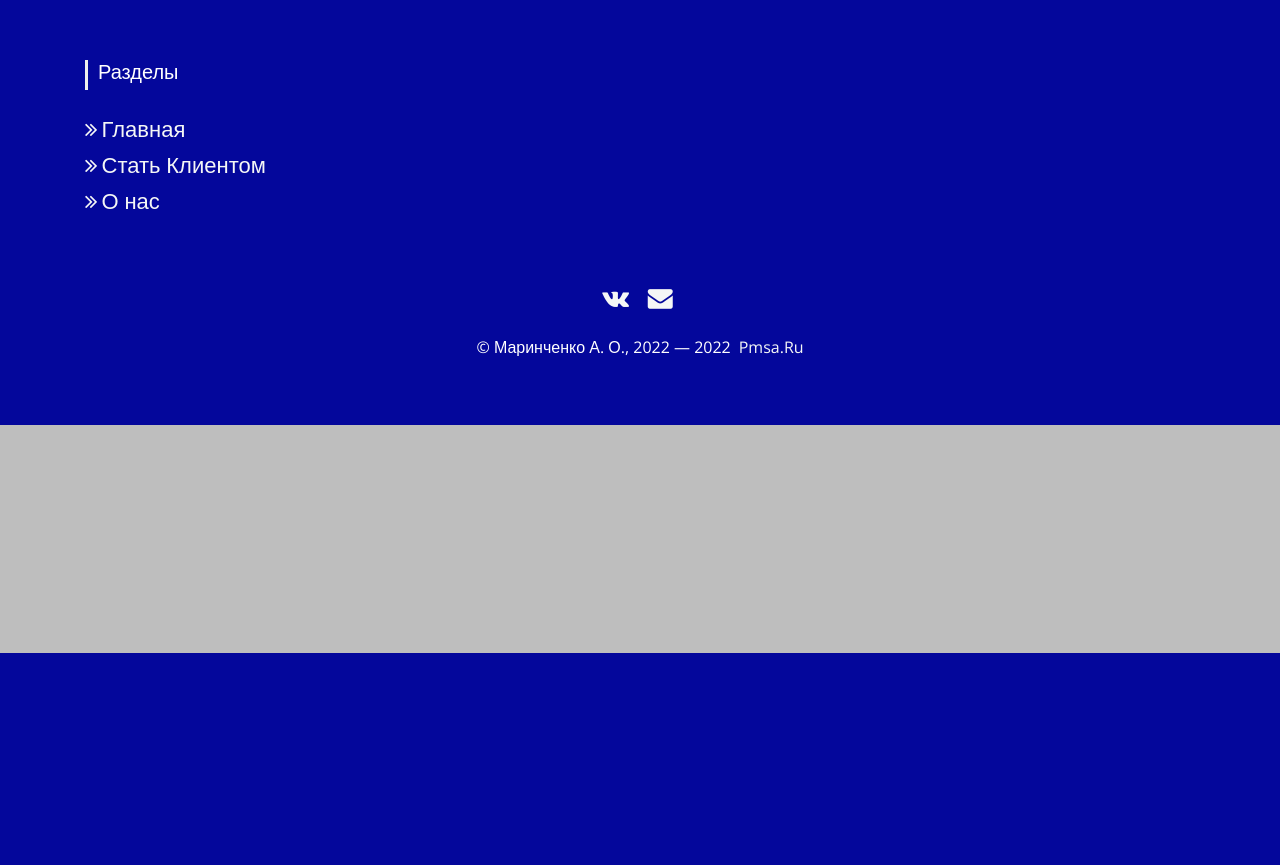
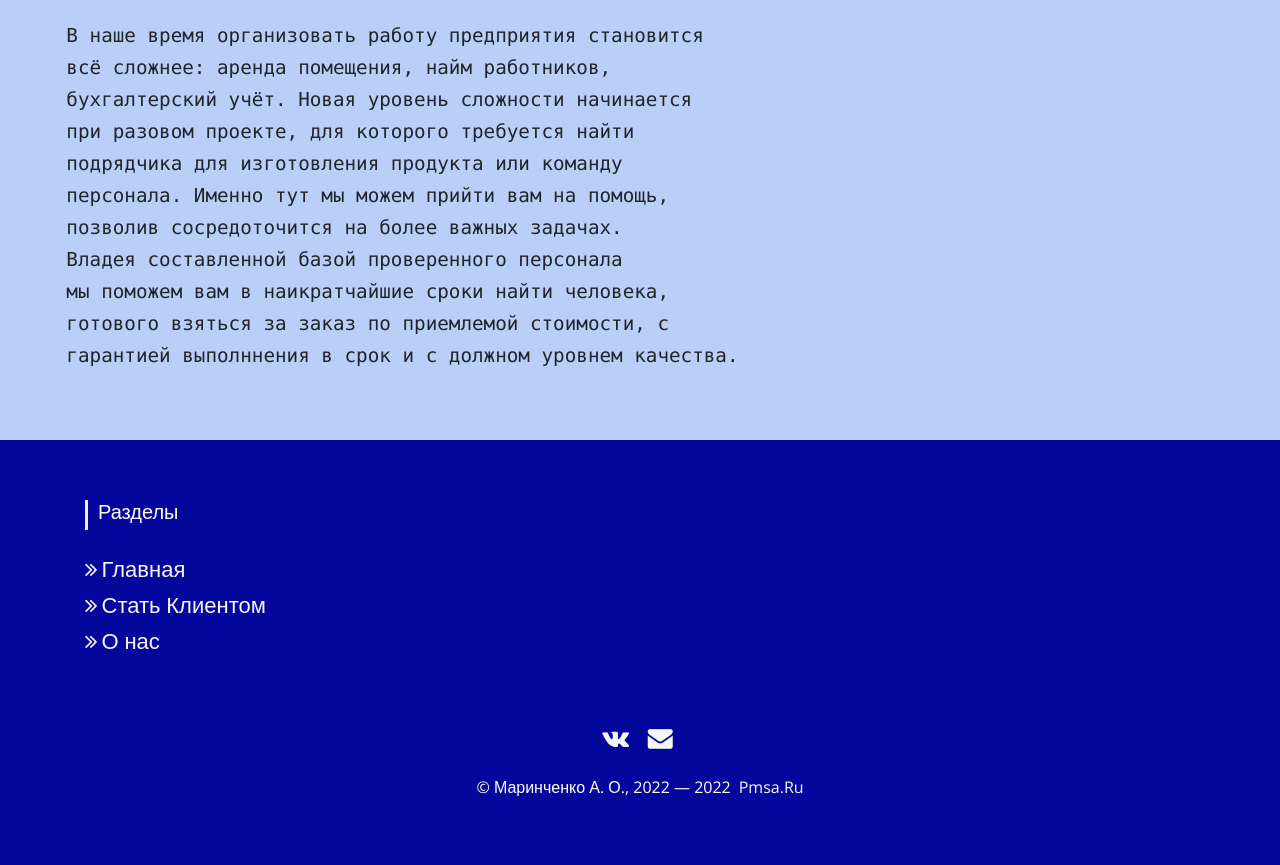
Before and after one commit to Sp0ge/company_site, a Flask app: page /about in a window 1280 px wide. Shown: the part 147-1012 px from the top of the page. Before the commit the page ends 800 px from the top, so only its background shows below. Run offline with Flask 2, Linux system fonts and the light colour scheme; some libraries are stand-ins or nearby versions.

Commit message:
about update

```diff
--- /dev/null
+++ b/static/css/about.css
@@ -0,0 +1,8 @@
+.description{
+    text-align: left;
+    padding: 20px;
+    background: #bacff7;
+}
+.right{
+    position: static;
+}
--- a/templates/about.html
+++ b/templates/about.html
@@ -4,5 +4,19 @@
   <link href="{{ url_for('static', filename='css/about.css') }}" type="text/css" rel="stylesheet">
 {% endblock %}
 {% block content %}
-
+<div class="description right">
+  <pre>
+    В наше время организовать работу предприятия становится
+    всё сложнее: аренда помещения, найм работников,
+    бухгалтерский учёт. Новая уровень сложности начинается
+    при разовом проекте, для которого требуется найти
+    подрядчика для изготовления продукта или команду
+    персонала. Именно тут мы можем прийти вам на помощь,
+    позволив сосредоточится на более важных задачах.
+    Владея составленной базой проверенного персонала
+    мы поможем вам в наикратчайшие сроки найти человека,
+    готового взяться за заказ по приемлемой стоимости, с
+    гарантией выполннения в срок и с должном уровнем качества.
+  </pre>
+</div>
 {% endblock %}
```
